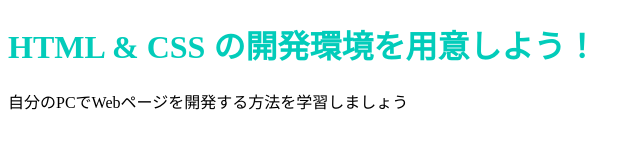
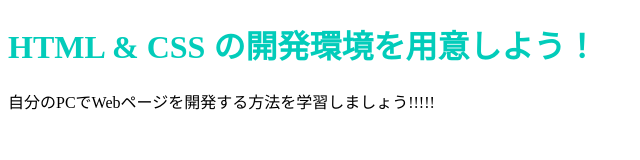
Before and after one commit to kutsusita/kutsusita.github.io, a plain HTML site: page index.html in a window 1280 px wide. Shown: the full height of the page, 0-640 px from the left. Drawn offline with Linux system fonts and the light colour scheme.

Commit message:
Update index.html

```diff
--- a/index.html
+++ b/index.html
@@ -7,6 +7,6 @@
   </head>
   <body>
     <h1 class="title">HTML & CSS の開発環境を用意しよう！</h1>
-    <p>自分のPCでWebページを開発する方法を学習しましょう</p>
+    <p>自分のPCでWebページを開発する方法を学習しましょう!!!!!</p>
   </body>
 </html>
```
